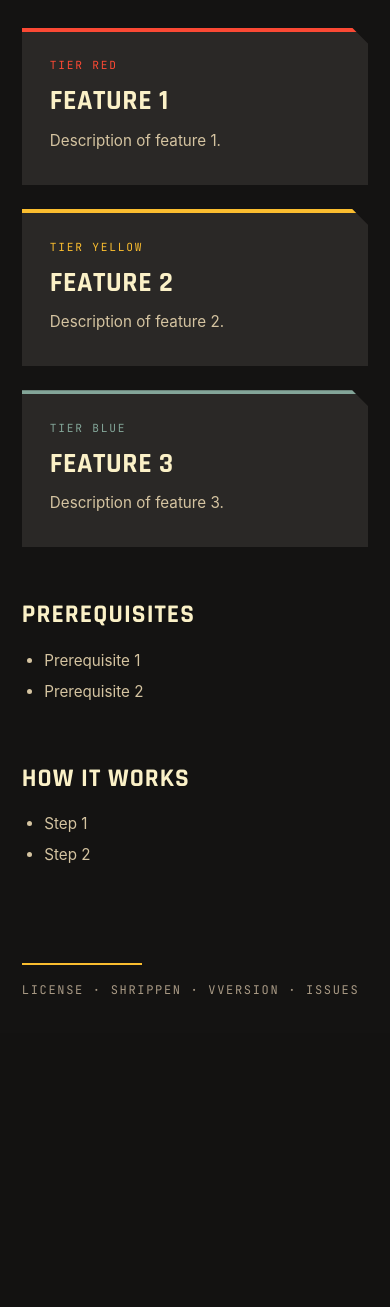
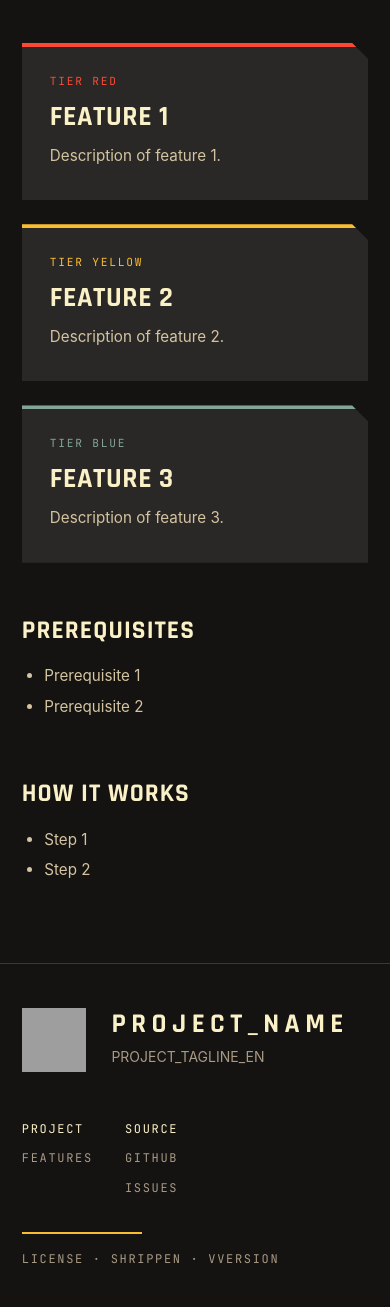
Before and after one commit to shrippen/shrippen.github.io, a Python web app: template templates/landing.html in a window 390 px wide; the page is wider, and only the part inside the window is pictured. Shown: the part 770-2077 px from the top of that part. Before the commit the page ends 1765 px from the top of that part, so only its background shows below. Run offline with Jinja, Linux system fonts and the light colour scheme; the template is opened without the code that fills it, so the values that code supplies are empty; some libraries are stand-ins or nearby versions; grey boxes are pictures that could not be loaded.

Commit message:
Extend landing design: watermark, footer, rich blocks
Add hero watermark, signature footer with colour logo, facts strip,
showcase rows, flow diagram, input-syntax tokens, FAQ, key caps and a
screenshot gallery. Cap hero screenshots, write the project name out
on narrow screens, and describe everything in README and the design-sync
conventions and component cards.

Co-Authored-By: Claude Sonnet 5 <noreply@anthropic.com>

```diff
--- a/css/base.css
+++ b/css/base.css
@@ -3,6 +3,7 @@
 html{scroll-behavior:smooth}
 body{background:var(--bg-void);color:var(--fg1);font-family:var(--font-sans);line-height:1.6;
   -webkit-font-smoothing:antialiased}
+body{overflow-x:clip}
 a{color:var(--blue);text-decoration:none}
 a:hover{text-decoration:underline}
 code{font-family:var(--font-mono);font-size:.85em;color:var(--fg2)}
--- a/docs/v1/shrippen.css
+++ b/docs/v1/shrippen.css
@@ -63,6 +63,7 @@
 html{scroll-behavior:smooth}
 body{background:var(--bg-void);color:var(--fg1);font-family:var(--font-sans);line-height:1.6;
   -webkit-font-smoothing:antialiased}
+body{overflow-x:clip}
 a{color:var(--blue);text-decoration:none}
 a:hover{text-decoration:underline}
 code{font-family:var(--font-mono);font-size:.85em;color:var(--fg2)}
@@ -72,7 +73,7 @@ code{font-family:var(--font-mono);font-size:.85em;color:var(--fg2)}
 html[lang="en"] [lang="de"],html[lang="de"] [lang="en"]{display:none!important}
 @media(prefers-reduced-motion:reduce){html{scroll-behavior:auto}}
 /* Boxes share one shape: only the top-right corner is cut. */
-.ch,.install-card,.hero-shot,.feat,.callout,.codeblock,.table-wrap{
+.ch,.install-card,.hero-shot,.shots img,.feat,.callout,.codeblock,.table-wrap{
   clip-path:polygon(0 0,calc(100% - var(--chamfer)) 0,100% var(--chamfer),100% 100%,0 100%)}
 
 /* ── Nav: sticky; the project name fades in once the hero has left the viewport ── */
@@ -100,10 +101,18 @@ html[lang="en"] [lang="de"],html[lang="de"] [lang="en"]{display:none!important}
 
 /* ── Hero: name and tagline left, install box and screenshot right ── */
 .hero{max-width:var(--max-w-wide);margin:0 auto;padding:clamp(2rem,5vw,3.5rem) var(--gutter) 0;
-  display:grid;grid-template-columns:minmax(0,1.25fr) minmax(0,1fr);gap:3rem;align-items:end}
+  display:grid;grid-template-columns:minmax(0,1.25fr) minmax(0,1fr);gap:3rem;align-items:end;
+  position:relative}
+.hero>*{position:relative;z-index:1}
+/* Watermark: the monochrome logo, huge and faint behind the hero. Scrolls with the page (not fixed).
+   It may bleed below a short hero; the content after the hero (main, footer) paints above it. */
+main,.foot{position:relative;z-index:1}
+.hero>.hero-wm{position:absolute;z-index:0;right:-10rem;top:-2rem;width:min(58vw,55rem);height:auto;
+  opacity:.07;pointer-events:none;user-select:none}
 .hero-main{display:flex;flex-direction:column;gap:1.4rem}
 .hero h1{font-family:var(--font-heading);font-weight:700;text-transform:uppercase;color:var(--fg0);
   font-size:var(--title-size,clamp(4.2rem,16.4vw,13.1rem));line-height:.82;letter-spacing:-.01em}
+.hero h1 br.split{display:inline}
 .tagline{font-size:clamp(1rem,2.5vw,1.25rem);color:var(--fg2);max-width:28em}
 .hero-side{display:flex;flex-direction:column;gap:1.4rem;padding-bottom:.8rem}
 
@@ -119,6 +128,7 @@ html[lang="en"] [lang="de"],html[lang="de"] [lang="en"]{display:none!important}
 .copy-btn.copied{border-color:var(--aqua);color:var(--aqua)}
 .install-note{font-size:.8rem;line-height:1.5}
 .install-note code{color:inherit}
+.install-card a:not(.btn){color:inherit;text-decoration:underline}
 
 /* ── Buttons ── */
 .install-links{display:flex;flex-wrap:wrap;gap:.7rem}
@@ -137,14 +147,88 @@ html[lang="en"] [lang="de"],html[lang="de"] [lang="en"]{display:none!important}
 
 /* ── Screenshot: same width as the install box ── */
 .hero-shot{background:var(--bg-panel);border:1px solid var(--bg1)}
-.hero-shot img{display:block;width:100%}
+.hero-shot img{display:block;width:100%;max-height:26rem;object-fit:cover;object-position:top left}
+
+/* ── Screenshot gallery (several images with captions) ── */
+.shots{max-width:var(--max-w-wide);margin:0 auto;padding:4rem var(--gutter) 0;display:grid;
+  grid-template-columns:repeat(auto-fit,minmax(260px,1fr));gap:1.5rem}
+.shots figure{display:flex;flex-direction:column;gap:.7rem}
+.shots img{display:block;width:100%;background:var(--bg-panel);border:1px solid var(--bg1)}
+.shots figcaption{font-family:var(--font-mono);font-size:.72rem;letter-spacing:.14em;text-transform:uppercase;color:var(--fg3)}
+
+/* ── Facts strip: three or four big figures with a label ── */
+.facts{max-width:var(--max-w-wide);margin:0 auto;padding:3.5rem var(--gutter) 0;
+  display:grid;grid-template-columns:repeat(auto-fit,minmax(180px,1fr));gap:1.5rem}
+.fact{border-top:2px solid var(--bg2);padding-top:1rem}
+.fact b{display:block;font-family:var(--font-heading);font-weight:700;font-size:clamp(2.6rem,6vw,4rem);line-height:1;color:var(--yellow)}
+.fact span{display:block;margin-top:.4rem;font-family:var(--font-mono);font-size:.72rem;letter-spacing:.14em;text-transform:uppercase;color:var(--fg3)}
+
+/* ── Showcase: text beside one screenshot, rows alternate (.rev flips a row) ── */
+.showcase{max-width:var(--max-w-wide);margin:0 auto;padding:4rem var(--gutter) 0;
+  display:grid;grid-template-columns:minmax(0,1fr) minmax(0,1.15fr);gap:3rem;align-items:center}
+.showcase.rev{grid-template-columns:minmax(0,1.15fr) minmax(0,1fr)}
+.showcase.rev>figure{order:-1}
+.showcase-text{display:flex;flex-direction:column;gap:.9rem}
+.showcase-tag{font-family:var(--font-mono);font-size:.7rem;letter-spacing:.16em;text-transform:uppercase;color:var(--yellow)}
+.showcase h2{font-family:var(--font-heading);font-size:clamp(1.8rem,3.4vw,2.6rem);font-weight:700;text-transform:uppercase;line-height:1.02;color:var(--fg0)}
+.showcase p{color:var(--fg2);font-size:.98rem}
+.showcase ul{list-style:none;display:flex;flex-direction:column;gap:.45rem}
+.showcase li{position:relative;padding-left:1.1rem;color:var(--fg2);font-size:.92rem}
+.showcase li::before{content:"";position:absolute;left:0;top:.62em;width:.4rem;height:.4rem;background:var(--yellow)}
+.showcase figure{background:var(--bg-panel);border:1px solid var(--bg1);
+  clip-path:polygon(0 0,calc(100% - var(--chamfer)) 0,100% var(--chamfer),100% 100%,0 100%)}
+.showcase figure img{display:block;width:100%;max-height:30rem;object-fit:cover;object-position:top left}
+.showcase figure.native{display:flex;flex-direction:column;align-items:center}
+.showcase figure.native img{width:auto;max-width:100%;max-height:none;margin:1.1rem auto}
+.showcase figure.native figcaption{align-self:stretch}
+.showcase figcaption{padding:.55rem .9rem;border-top:1px solid var(--bg1);font-family:var(--font-mono);font-size:.68rem;letter-spacing:.12em;text-transform:uppercase;color:var(--fg3)}
+
+/* ── Flow: boxes joined by arrows, e.g. an architecture in one line ── */
+.flow{display:flex;align-items:stretch;gap:0;margin-bottom:1rem}
+.flow-node{flex:1;background:var(--bg-panel);border-top:4px solid var(--bg2);padding:1rem 1.1rem 1.2rem;
+  display:flex;flex-direction:column;gap:.3rem;
+  clip-path:polygon(0 0,calc(100% - var(--chamfer)) 0,100% var(--chamfer),100% 100%,0 100%)}
+.flow-node.hl{border-top-color:var(--yellow)}
+.flow-node b{font-family:var(--font-heading);font-size:1.15rem;font-weight:700;text-transform:uppercase;letter-spacing:.03em;color:var(--fg0)}
+.flow-node span{font-size:.82rem;color:var(--fg2);line-height:1.45}
+.flow-node code{font-size:.78rem}
+.flow-arrow{flex:0 0 2rem;display:flex;align-items:center;justify-content:center;color:var(--yellow);font-family:var(--font-mono)}
+.flow-arrow::before{content:"→"}
+
+/* ── Tokens: an input line split into coloured parts (e.g. Quick Add syntax) ── */
+.tokens{display:flex;flex-wrap:wrap;gap:.6rem;margin-bottom:1rem}
+.tok{display:flex;flex-direction:column;gap:.35rem;min-width:8rem}
+.tok code{display:block;background:var(--bg-hard);border-top:3px solid var(--tok,var(--blue));color:var(--fg0);
+  padding:.55rem .8rem;font-family:var(--font-mono);font-size:.95rem}
+.tok small{font-family:var(--font-mono);font-size:.66rem;letter-spacing:.12em;text-transform:uppercase;color:var(--fg3)}
+.tok[data-k="date"]{--tok:var(--blue)}
+.tok[data-k="prio"]{--tok:var(--red)}
+.tok[data-k="tag"]{--tok:var(--yellow)}
+.tok[data-k="project"]{--tok:var(--aqua)}
+.tok[data-k="text"]{--tok:var(--bg2)}
+
+/* ── FAQ: native details/summary ── */
+.faq{display:flex;flex-direction:column;gap:.6rem}
+.faq details{background:var(--bg-panel);border-top:3px solid var(--bg2);padding:.2rem 1.1rem;
+  clip-path:polygon(0 0,calc(100% - var(--chamfer)) 0,100% var(--chamfer),100% 100%,0 100%)}
+.faq details[open]{border-top-color:var(--yellow)}
+.faq summary{cursor:pointer;padding:.8rem 0;font-family:var(--font-heading);font-weight:600;font-size:1.15rem;letter-spacing:.02em;color:var(--fg0);list-style:none}
+.faq summary::-webkit-details-marker{display:none}
+.faq summary::before{content:"+";display:inline-block;width:1.2rem;color:var(--yellow);font-family:var(--font-mono)}
+.faq details[open] summary::before{content:"–"}
+.faq summary:focus-visible{outline:2px solid var(--yellow);outline-offset:2px}
+.faq details>div{padding:0 0 1rem 1.2rem;color:var(--fg2);font-size:.92rem}
+.faq details>div p{margin-bottom:.6rem}
+
+/* ── Key caps ── */
+kbd{font-family:var(--font-mono);font-size:.78em;padding:.05rem .4rem;border:1px solid var(--bg2);border-bottom-width:2px;background:var(--bg-hard);color:var(--fg1)}
 
 /* ── Badges (shields.io, optional) ── */
 .badges{display:flex;flex-wrap:wrap;gap:.5rem;margin-bottom:1rem}
 .badges img{height:22px}
 
 /* ── Feature boxes: colour bar on top, tier colour = priority band ── */
-.features{display:grid;grid-template-columns:repeat(auto-fit,minmax(260px,1fr));gap:1.5rem;
+.features{display:grid;grid-template-columns:repeat(auto-fit,minmax(300px,1fr));gap:1.5rem;
   max-width:var(--max-w-wide);margin:0 auto;padding:4rem var(--gutter) 0}
 .feat{--tier:var(--blue);background:var(--bg-panel);border-top:4px solid var(--tier);
   padding:1.6rem 1.75rem 2rem;display:flex;flex-direction:column;gap:.75rem}
@@ -195,21 +279,45 @@ html[lang="en"] [lang="de"],html[lang="de"] [lang="en"]{display:none!important}
 .callout-danger{border-top-color:var(--red)}
 .callout-ok{border-top-color:var(--aqua)}
 
-/* ── Footer: short yellow line left, meta right ── */
-footer{max-width:var(--max-w-wide);margin:4.5rem auto 0;padding:1.5rem var(--gutter) 2rem;
+/* ── Footer signature: logo, name, link columns, short yellow line and meta ── */
+.foot{margin-top:5rem;border-top:1px solid var(--bg1);background:var(--bg-void)}
+.foot-inner{max-width:var(--max-w-wide);margin:0 auto;padding:2.75rem var(--gutter) 0;
+  display:flex;justify-content:space-between;align-items:flex-start;gap:3rem 4rem;flex-wrap:wrap}
+.foot-brand{display:flex;align-items:center;gap:1.6rem}
+.foot-brand img{width:96px;height:96px;flex-shrink:0}
+.foot-name{display:block;font-family:var(--font-heading);font-weight:700;text-transform:uppercase;letter-spacing:.2em;
+  color:var(--fg0);font-size:clamp(1.7rem,4vw,2.9rem);line-height:1}
+.foot-tag{display:block;margin-top:.45rem;font-size:.875rem;color:var(--fg3)}
+.foot-cols{display:flex;gap:3.5rem;font-family:var(--font-mono);font-size:.75rem;letter-spacing:.14em;text-transform:uppercase}
+.foot-cols div{display:flex;flex-direction:column;gap:.65rem}
+.foot-cols h4{font-weight:400;color:var(--fg0)}
+.foot-cols a{color:var(--fg3)}
+.foot-cols a:hover{color:var(--fg0);text-decoration:none}
+.foot-meta{max-width:var(--max-w-wide);margin:0 auto;padding:2.1rem var(--gutter) 2.4rem;
   display:flex;justify-content:space-between;align-items:center;gap:1rem;flex-wrap:wrap}
-footer::before{content:"";width:120px;height:2px;background:var(--yellow)}
-footer p{font-family:var(--font-mono);font-size:.75rem;letter-spacing:.14em;text-transform:uppercase;color:var(--fg3)}
-footer a{color:var(--fg3)}
-footer a:hover{color:var(--fg1)}
+.foot-meta::before{content:"";width:120px;height:2px;background:var(--yellow)}
+.foot-meta p{font-family:var(--font-mono);font-size:.75rem;letter-spacing:.14em;text-transform:uppercase;color:var(--fg3)}
+.foot-meta a{color:var(--fg3)}
+.foot-meta a:hover{color:var(--fg0)}
 
 /* ── Mobile ── */
 @media(max-width:900px){
+  .showcase,.showcase.rev{grid-template-columns:minmax(0,1fr);gap:1.6rem}
+  .showcase.rev>figure{order:0}
+  .flow{flex-direction:column}
+  .flow-arrow{flex:0 0 1.6rem}
+  .flow-arrow::before{content:"↓"}
   .hero{grid-template-columns:minmax(0,1fr);gap:2rem;align-items:start}
   .hero-side{padding-bottom:0}
+  /* One column has the full width: write the name out and size it to the longest word */
+  .hero h1{font-size:var(--title-size-narrow,clamp(3rem,22vw,13.1rem))}
+  .hero h1 br.split{display:none}
+  .hero>.hero-wm{width:90vw;right:-25vw;top:0}
 }
 @media(max-width:640px){
   .nav-links a{display:none}
   .install-card{padding:1.25rem 1.2rem 1.4rem}
   .cmd-box{font-size:.75rem}
+  .foot-brand img{width:64px;height:64px}
+  .foot-cols{gap:2rem}
 }
--- a/templates/landing.html
+++ b/templates/landing.html
@@ -17,8 +17,9 @@
 <link rel="stylesheet" href="https://shrippen.github.io/DesignDefault/v1/shrippen.css">
 <script src="https://shrippen.github.io/DesignDefault/v1/shrippen.js"></script>
 <!--
+  Assets (icon.svg, screenshot.jpg, social image) live in this project's docs/ folder, next to this file.
   Every visible text exists twice: lang="en" (default) and lang="de".
-  Long project names: split with <br> (e.g. Kur<br>rent) or set --title-size on the h1.
+  Project name in the h1: on desktop it may be split over lines with <br class="split"> (e.g. Kur<br class="split">rent). The split disappears on tablet and phone, where the name is written out and sized to its longest word (--title-size-narrow). For a split between words keep a space before the <br>. Very long names: also set --title-size (desktop).
 -->
 </head>
 <body>
@@ -37,8 +38,9 @@
 </div></nav>
 
 <header class="hero">
+  <img class="hero-wm" src="icon-mono.svg" alt="" aria-hidden="true">
   <div class="hero-main">
-    <h1>PROJECT_NAME</h1>
+    <h1>PROJECT_NAME</h1> <!-- e.g. <h1>Kur<br class="split">rent</h1> -->
     <p class="tagline" lang="en">PROJECT_TAGLINE_LONG_EN</p>
     <p class="tagline" lang="de">PROJECT_TAGLINE_LONG_DE</p>
   </div>
@@ -118,8 +120,21 @@
 -->
 </main>
 
-<footer>
-  <p>LICENSE · <a href="https://github.com/shrippen">shrippen</a> · vVERSION · <a href="PROJECT_GITHUB_URL/issues">Issues</a></p>
+<footer class="foot">
+  <div class="foot-inner">
+    <div class="foot-brand">
+      <img src="icon.svg" alt="">
+      <div><span class="foot-name">PROJECT_NAME</span>
+        <span class="foot-tag"><span lang="en">PROJECT_TAGLINE_EN</span><span lang="de">PROJECT_TAGLINE_DE</span></span></div>
+    </div>
+    <nav class="foot-cols" aria-label="Footer">
+      <div><h4><span lang="en">Project</span><span lang="de">Projekt</span></h4>
+        <a href="#features"><span lang="en">Features</span><span lang="de">Funktionen</span></a></div>
+      <div><h4><span lang="en">Source</span><span lang="de">Quelltext</span></h4>
+        <a href="PROJECT_GITHUB_URL">GitHub</a><a href="PROJECT_GITHUB_URL/issues">Issues</a></div>
+    </nav>
+  </div>
+  <div class="foot-meta"><p>LICENSE · shrippen · vVERSION</p></div>
 </footer>
 
 </body>
```
Also changed, not shown: PROJECTS.md (+30 -19 lines), css/components.css (+117 -10 lines), .design-sync/conventions.md, .design-sync/make-bundle.py, README.md.
